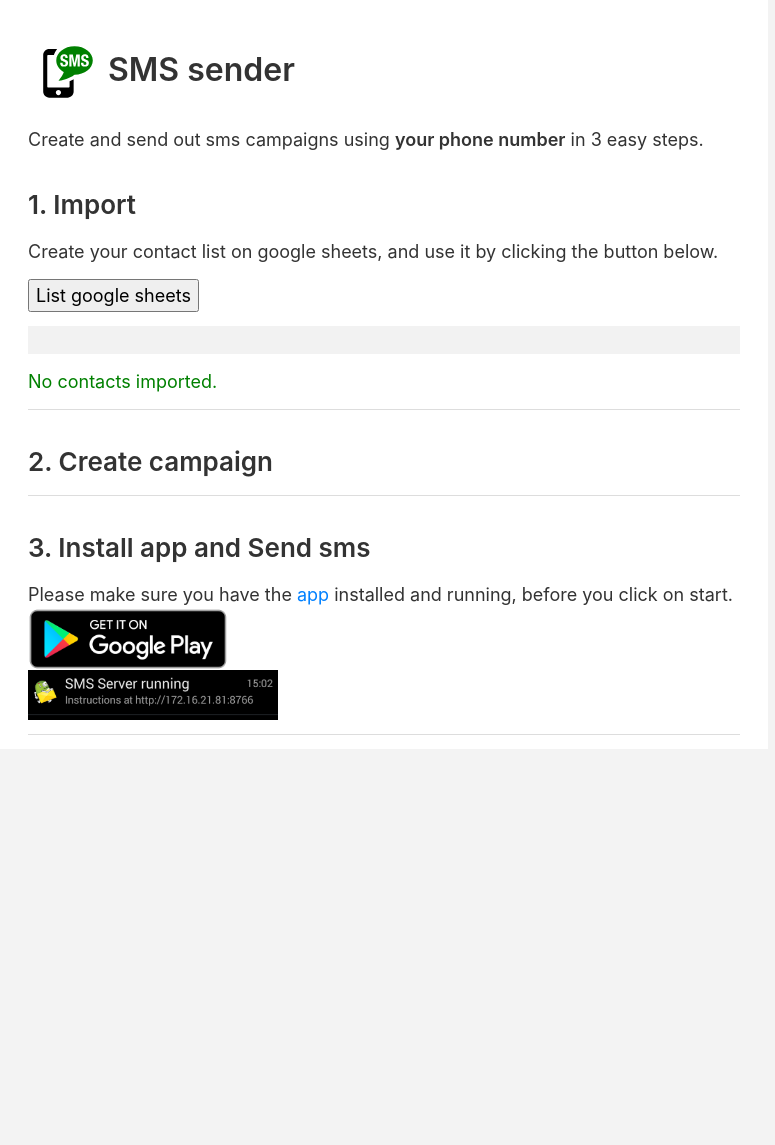
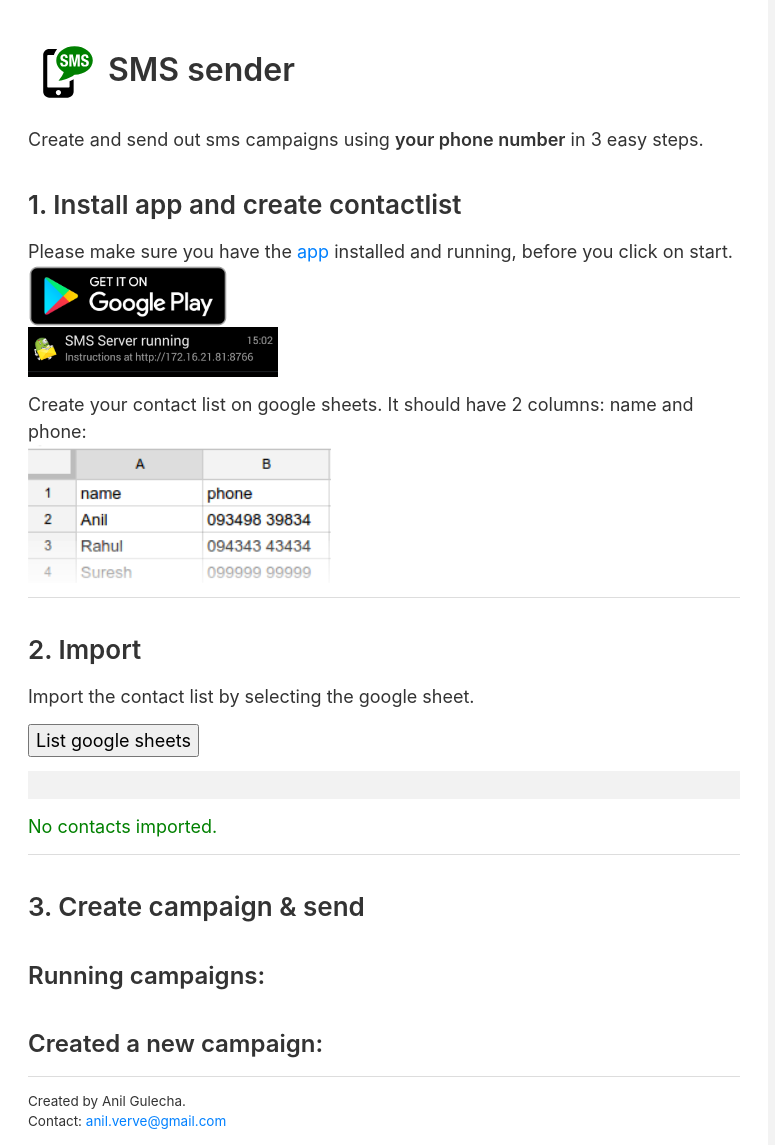
Before and after one commit to anilgulecha/anilgulecha.github.io, a Jekyll site: the page sms/index.html, which Jekyll copies as it is, in a window 1280 px wide. Shown: the whole page, without its empty margins (0-775 px from the left). Built offline with Jekyll 4.4.1, drawn with Linux system fonts in a browser that asks for light colours; comment, search, counter and statistics services are not loaded; before the commit the page ends 900 px from its top, so only the background shows below that.

Commit message:
Screenshot

```diff
--- a/sms/index.html
+++ b/sms/index.html
@@ -44,15 +44,26 @@
 <title>Automated sms campaign from your phone number using google sheets as contact list.</title>
 <body>
 <div class="container">
- <h1><img src="icon.svg" width=80 />SMS sender</h1>
- <p>Create and send out sms campaigns using <b>your phone number</b> in 3 easy steps.</p>
- <h2 class="import"> 1. Import </h2>
-  <p>Create your contact list on google sheets, and use it by clicking the button below.</p>
+<h1><img src="icon.svg" width=80 />SMS sender</h1>
+<p>Create and send out sms campaigns using <b>your phone number</b> in 3 easy steps.</p>
+<h2 class="send"> 1. Install app and create contactlist </h2>
+ <p>Please make sure you have the <a href="https://play.google.com/store/apps/details?id=com.bogdan.sms" target="_blank">app</a> installed and running, before you click on start. </p>
+ <a href="https://play.google.com/store/apps/details?id=com.bogdan.sms" target="_blank"><img src="play.png" width="200"/></a><br>
+ <img src="sms.png" width="250"/>
+ <p>Create your contact list on google sheets. It should have 2 columns: name and phone:</p>
+ <img src="googlesheet.png"/>
+ <hr>
+ <h2 class="import"> 2. Import </h2>
+  <p>Import the contact list by selecting the google sheet.</p>
   <p><button class="loadbtn">List google sheets</button></p>
   <pre class="sheetlisting"></pre>
   <p class="importstatus" style="color:green"></p>
  <hr>
- <h2 class="create"> 2. Create campaign </h2>
+ <h2 class="create"> 3. Create campaign & send</h2>
+ <h3>Running campaigns: </h3>
+ <div class="campaignlist" style="display:none">
+ </div>
+ <h3>Created a new campaign: </h3>
  <div class="campaign" style="display: none">
      <p>Enter your campaign message here. use <i>{{name}}</i> for where you want the name to appear</p>
      <textarea class="campaignmessage" rows=5>Hi {{name}}, we'd like to wish you a happy new year!</textarea><br><i class="count"></i>
@@ -60,13 +71,7 @@
      <p><button class="campaignbtn">Create campaign</button></p>
  </div>
  <hr>
- <h2 class="send"> 3. Install app and Send sms </h2>
- <p>Please make sure you have the <a href="https://play.google.com/store/apps/details?id=com.bogdan.sms" target="_blank">app</a> installed and running, before you click on start. </p>
- <a href="https://play.google.com/store/apps/details?id=com.bogdan.sms" target="_blank"><img src="play.png" width="200"/></a><br>
- <img src="sms.png" width="250"/>
- <div class="campaignlist" style="display:none">
- </div>
- <hr>
+ <p style="font-size:0.75em">Created by Anil Gulecha.<br/>Contact: <a href="mailto:anil.verve@gmail.com">anil.verve@gmail.com</a></p>
 </div>
 </body>
 <script>
@@ -173,7 +178,7 @@
         var status = campaignState(c);
         done = status.done
         notdone = status.notdone
-        $(".campaignlist").append(`<pre class='singlecampaign' name='${c.name}' style='padding:5px'> * ${c.name} : <span class='count'>${done}</span>/${done+notdone} <button class='start'>Start</button> <button class='pause'>Pause</button> <button class='delete'>Delete</button> <br><span class='live'></span></pre>`);
+        $(".campaignlist").append(`<pre class='singlecampaign' name='${c.name}' style='padding:5px'><p> * ${c.name} : <span class='count'>${done}</span>/${done+notdone}</p><button class='start'>Start</button> <button class='pause'>Pause</button> <button class='delete'>Delete</button><span class='live'></span></pre>`);
         $(".campaignlist").show();
 
     });
```
Also changed, not shown: other parts of sms/index.html (+1 -1 lines), sms/googlesheet.png (added).
